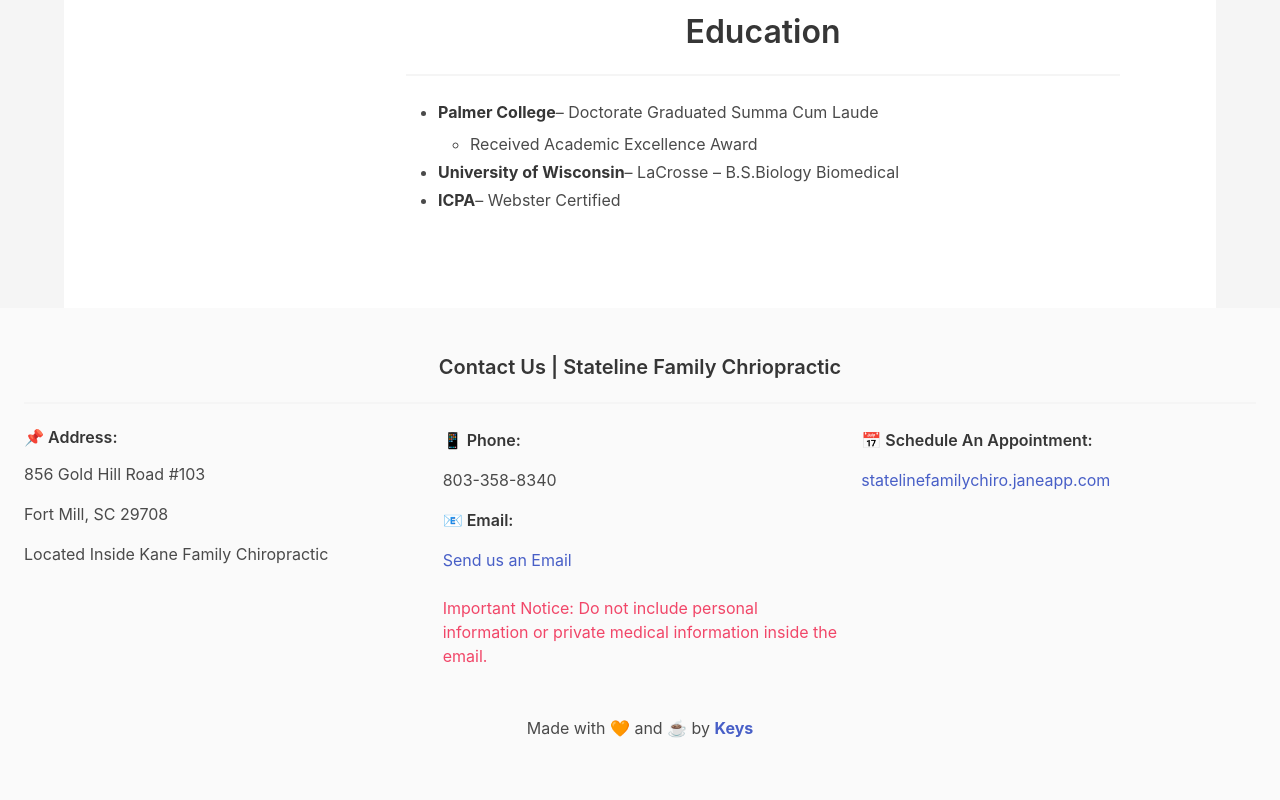
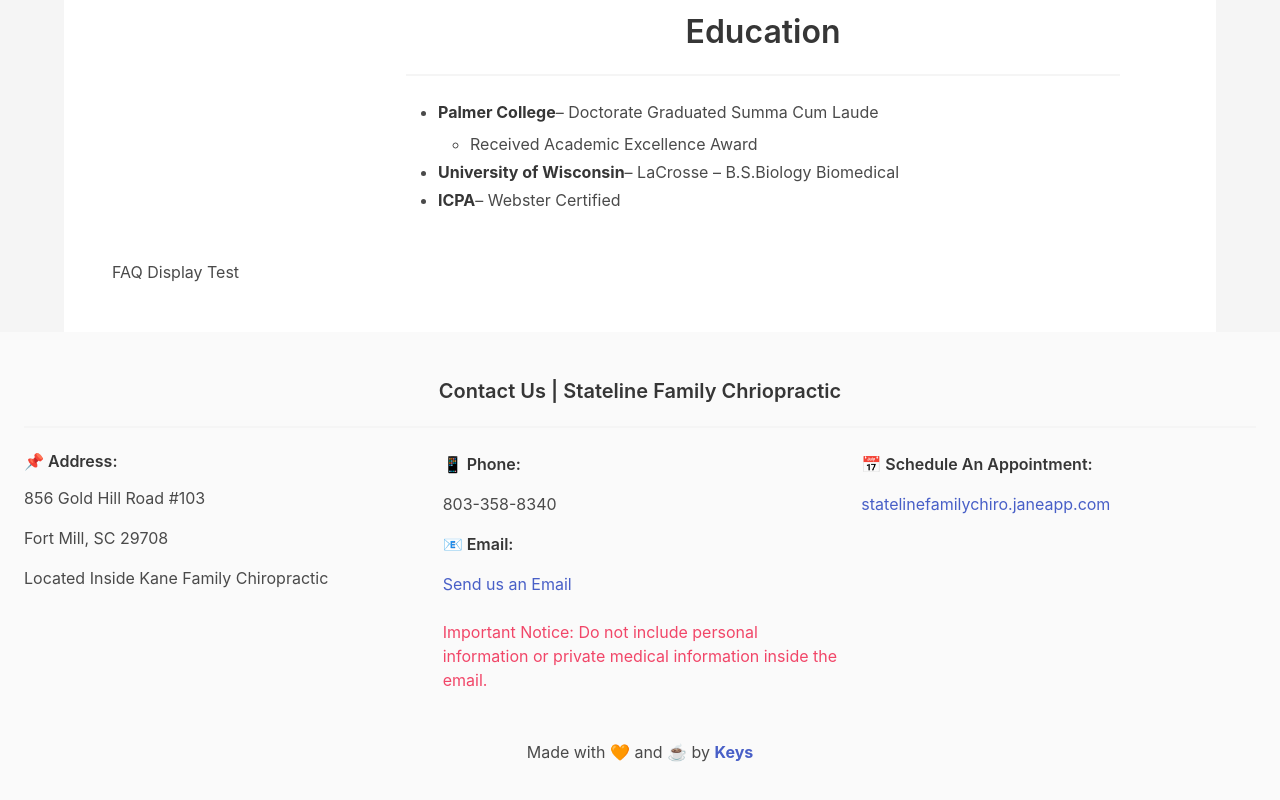
Before and after one commit to sempercuriosus/stateline-fc, a React (Vite) app: page / in a window 1280 px wide. Shown: the part 2569-3369 px from the top of the page. Built offline with nearby package versions, Linux system fonts and the light colour scheme.

Commit message:
added faq

```diff
--- a/src/App.jsx
+++ b/src/App.jsx
@@ -1,6 +1,6 @@
 import { Fragment } from 'react';
 import { Routes, Route } from 'react-router-dom';
-import { Intro, About, Services, NewPatient } from './pages';
+import { Intro, About, Services, NewPatient, FAQ } from './pages';
 // import Services from './pages/services.jsx';
 // import Contact from './pages/contact.jsx';
 import '../src/App.css';
@@ -17,6 +17,8 @@
         <NewPatient />
 
         <About />
+
+        <FAQ />
       </main>
       <Routes>
         <Route>Home</Route>
@@ -25,7 +27,7 @@
         <Route>Pediatric</Route>
         <Route>Prenatal</Route>
         <Route>Family</Route>
-        <Route></Route>
+        <Route>FAQ</Route>
       </Routes>
     </Fragment>
   );
```
